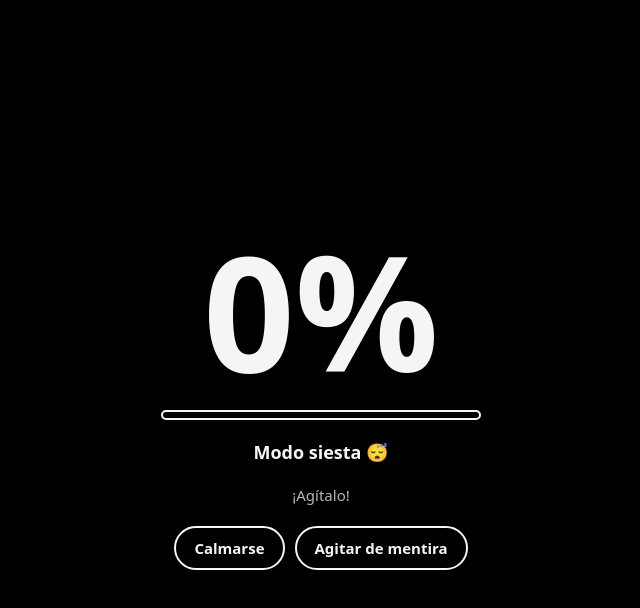
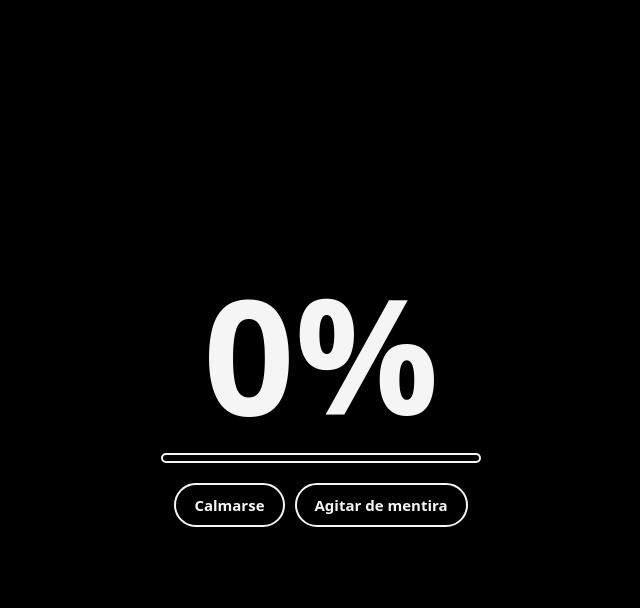
Before and after one commit to WilberCardozo/erhurso, a plain HTML site: page index.html in a window 1280 px wide. Both pictures are taken after a click on the button "Empezar a agitar". Shown: the whole page, without its empty margins (319-959 px from the left). Drawn offline with nearby package versions, Linux system fonts and the light colour scheme.

Commit message:
Animaciones con GSAP, sensibilidad más exigente y sin récord ni frases
Co-Authored-By: Claude Opus 5.5 <noreply@anthropic.com>

```diff
--- a/index.html
+++ b/index.html
@@ -8,9 +8,9 @@
 <meta name="mobile-web-app-capable" content="yes">
 <meta name="apple-mobile-web-app-status-bar-style" content="black-translucent">
 <title>Agitómetro Lumínico</title>
+<script src="https://cdnjs.cloudflare.com/ajax/libs/gsap/3.12.5/gsap.min.js"></script>
 <style>
   :root {
-    --lvl: 0;            /* 0..1, lo controla JS */
     --ink: #f5f5f5;
     --accent: #ffd54a;
   }
@@ -29,8 +29,7 @@
   #lamp {
     position: fixed; inset: 0;
     background: radial-gradient(circle at 50% 45%, #fffbe8 0%, #fff3c4 40%, #ffe07a 100%);
-    opacity: var(--lvl);
-    transition: opacity 80ms linear;
+    opacity: 0;
   }
 
   main {
@@ -51,13 +50,16 @@
     font-weight: 800; line-height: 1;
     font-variant-numeric: tabular-nums;
   }
-  #mood { font-size: 18px; font-weight: 600; min-height: 1.4em; }
 
   .meter {
     width: min(320px, 80vw); height: 10px; border-radius: 99px;
     border: 2px solid currentColor; overflow: hidden;
   }
-  .meter > i { display: block; height: 100%; width: 0; background: currentColor; }
+  .meter > i {
+    display: block; height: 100%; width: 100%;
+    background: currentColor;
+    transform: scaleX(0); transform-origin: left center;
+  }
 
   button {
     font: inherit; font-size: 18px; font-weight: 700;
@@ -65,9 +67,7 @@
     border: 0; border-radius: 999px;
     padding: 16px 28px; min-height: 52px;
     cursor: pointer;
-    mix-blend-mode: normal;
   }
-  button:active { transform: scale(.97); }
   .ghost {
     background: transparent; color: currentColor;
     border: 2px solid currentColor; font-size: 15px; padding: 10px 18px; min-height: 44px;
@@ -90,7 +90,7 @@
 <section id="start-screen">
   <div class="emoji" aria-hidden="true">📳💡</div>
   <h1>Agitómetro Lumínico</h1>
-  <p class="sub">El sistema más inútil del mundo: agita tu celular y la pantalla brillará más. Déjalo quieto y se apaga poco a poco.</p>
+  <p class="sub">El sistema más inútil del mundo: agita tu celular con fuerza y la pantalla brillará más. Déjalo quieto y se apaga.</p>
   <button id="start">Empezar a agitar</button>
   <p id="err" class="hidden"></p>
   <p class="tiny">Tip: sube el brillo del sistema al máximo para mejor efecto. Por seguridad, ningún navegador deja que una web cambie el brillo real, así que aquí lo simulamos con la pantalla.</p>
@@ -99,8 +99,6 @@
 <main id="app" class="hidden" aria-live="polite">
   <div id="pct">0%</div>
   <div class="meter"><i id="bar"></i></div>
-  <div id="mood">Modo siesta 😴</div>
-  <p class="sub" id="hint">¡Agítalo!</p>
   <div class="row">
     <button class="ghost" id="calm">Calmarse</button>
     <button class="ghost hidden" id="fake">Agitar de mentira</button>
@@ -110,36 +108,26 @@
 <script>
 (() => {
   const $ = id => document.getElementById(id);
-  const root = document.documentElement;
 
-  // --- Parámetros de la tontería ---
-  const DECAY_PER_SEC = 0.18;   // cuánto brillo se pierde por segundo en reposo
-  const GAIN = 0.012;           // cuánto brillo aporta cada m/s² de agitación
-  const DEADZONE = 1.2;         // ignora temblores de mano (m/s²)
-  const MAX_JOLT = 40;          // tope por muestra
+  // --- Sensibilidad (valores altos = más difícil) ---
+  const DEADZONE = 9;            // m/s² que hay que superar para que cuente (un meneo suave no basta)
+  const GAIN = 0.0006;           // brillo por cada m/s² sobre la zona muerta, por muestra (~60/s)
+  const DECAY_PER_SEC = 0.4;     // cuánto se apaga por segundo en reposo
+  const MAX_JOLT = 50;           // tope por muestra
 
-  let level = 0;       // brillo actual 0..1
-  let peak = 0;        // para el mensaje "récord"
-  let lastT = performance.now();
+  let level = 0;       // brillo real 0..1 (lo que dicta la física)
   let lastSample = null;
   let gotMotion = false;
   let wakeLock = null;
 
-  const moods = [
-    [0.00, 'Modo siesta 😴'],
-    [0.10, 'Velita de cumpleaños 🕯️'],
-    [0.25, 'Luciérnaga motivada ✨'],
-    [0.45, 'Lámpara de escritorio 💡'],
-    [0.65, 'Linterna de policía 🔦'],
-    [0.82, 'Faro de Alejandría 🗼'],
-    [0.95, 'EL SOL. PARA YA. ☀️'],
-  ];
-
-  function moodFor(l) {
-    let m = moods[0][1];
-    for (const [t, txt] of moods) if (l >= t) m = txt;
-    return m;
-  }
+  // --- Animaciones con GSAP: la pantalla persigue a `level` con suavizado ---
+  const shown = { v: 0 };
+  const lampTo = gsap.quickTo('#lamp', 'opacity', { duration: 0.35, ease: 'power2.out' });
+  const barTo = gsap.quickTo('#bar', 'scaleX', { duration: 0.35, ease: 'power2.out' });
+  const numTo = gsap.quickTo(shown, 'v', {
+    duration: 0.35, ease: 'power2.out',
+    onUpdate: () => { $('pct').textContent = Math.round(shown.v * 100) + '%'; },
+  });
 
   // --- Lectura del acelerómetro ---
   function onMotion(e) {
@@ -168,29 +156,24 @@
     level = Math.min(1, level + (jolt - DEADZONE) * GAIN);
   }
 
-  // --- Bucle de render ---
-  let lastBuzz = 0;
-  function tick(t) {
-    const dt = Math.min(0.1, (t - lastT) / 1000);
-    lastT = t;
+  // --- Bucle de física en el ticker de GSAP ---
+  let atMax = false;
+  function tick(time, deltaTime) {
+    const dt = Math.min(0.1, deltaTime / 1000);
     level = Math.max(0, level - DECAY_PER_SEC * dt * (0.4 + level)); // cae más rápido cuando está alto
 
-    const shown = Math.round(level * 100);
-    root.style.setProperty('--lvl', level.toFixed(3));
-    $('pct').textContent = shown + '%';
-    $('bar').style.width = shown + '%';
-    $('mood').textContent = moodFor(level);
+    lampTo(level);
+    barTo(level);
+    numTo(level);
 
-    if (level > peak) peak = level;
-    $('hint').textContent = level > 0.95 ? '¡Récord de inutilidad alcanzado!'
-      : level > 0.02 ? 'Sigue, sigue…' : (peak > 0.3 ? `Tu récord: ${Math.round(peak * 100)}%` : '¡Agítalo!');
-
-    // Un vibrón de celebración al llegar al tope (solo Android; iOS lo ignora sin romperse)
-    if (level > 0.97 && t - lastBuzz > 1500 && navigator.vibrate) {
-      navigator.vibrate([40, 30, 40]);
-      lastBuzz = t;
+    // Al llegar al tope: pulso del número y vibración (solo Android; iOS la ignora)
+    if (level > 0.97 && !atMax) {
+      atMax = true;
+      gsap.fromTo('#pct', { scale: 1 }, { scale: 1.15, duration: 0.15, yoyo: true, repeat: 1, ease: 'power1.out' });
+      if (navigator.vibrate) navigator.vibrate([40, 30, 40]);
+    } else if (level < 0.85) {
+      atMax = false;
     }
-    requestAnimationFrame(tick);
   }
 
   // --- Mantener la pantalla encendida ---
@@ -209,7 +192,11 @@
     const el = $('err');
     el.textContent = msg;
     el.classList.remove('hidden');
+    gsap.from(el, { opacity: 0, y: 8, duration: 0.3 });
   }
+
+  // Entrada de la pantalla inicial
+  gsap.from('#start-screen > *', { opacity: 0, y: 20, duration: 0.6, stagger: 0.08, ease: 'power3.out' });
 
   // --- Arranque (debe ser por toque del usuario para iOS) ---
   $('start').addEventListener('click', async () => {
@@ -236,19 +223,36 @@
     }
 
     keepAwake();
-    $('start-screen').classList.add('hidden');
+
+    // Transición: se va la portada, entra el medidor
     $('app').classList.remove('hidden');
+    gsap.timeline()
+      .to('#start-screen', { opacity: 0, duration: 0.4, ease: 'power2.in',
+        onComplete: () => $('start-screen').classList.add('hidden') })
+      .from('#app > *', { opacity: 0, y: 24, duration: 0.5, stagger: 0.08, ease: 'back.out(1.6)' }, '-=0.1');
 
     // Si en 1.5 s no llegó ningún dato (PC, permisos, etc.), ofrecemos el botón de mentira
-    setTimeout(() => { if (!gotMotion) $('fake').classList.remove('hidden'); }, 1500);
-    requestAnimationFrame(t => { lastT = t; tick(t); });
+    gsap.delayedCall(1.5, () => {
+      if (gotMotion) return;
+      $('fake').classList.remove('hidden');
+      gsap.from('#fake', { opacity: 0, scale: 0.8, duration: 0.3, ease: 'back.out(2)' });
+    });
+
+    gsap.ticker.add(tick);
+  });
+
+  // Botones: pequeño "apretón" al tocar
+  document.querySelectorAll('button').forEach(b => {
+    b.addEventListener('pointerdown', () => gsap.to(b, { scale: 0.95, duration: 0.1 }));
+    ['pointerup', 'pointerleave', 'pointercancel'].forEach(ev =>
+      b.addEventListener(ev, () => gsap.to(b, { scale: 1, duration: 0.25, ease: 'back.out(3)' })));
   });
 
   $('calm').addEventListener('click', () => { level = 0; });
 
   // Respaldo para PC o sensores ausentes: mantener pulsado = "agitar"
   let fakeTimer = null;
-  const fakeStart = e => { e.preventDefault(); fakeTimer = setInterval(() => feed(8 + Math.random() * 20), 50); };
+  const fakeStart = e => { e.preventDefault(); fakeTimer = setInterval(() => feed(15 + Math.random() * 30), 16); };
   const fakeStop = () => { clearInterval(fakeTimer); fakeTimer = null; };
   $('fake').addEventListener('pointerdown', fakeStart);
   ['pointerup', 'pointerleave', 'pointercancel'].forEach(ev => $('fake').addEventListener(ev, fakeStop));
```
